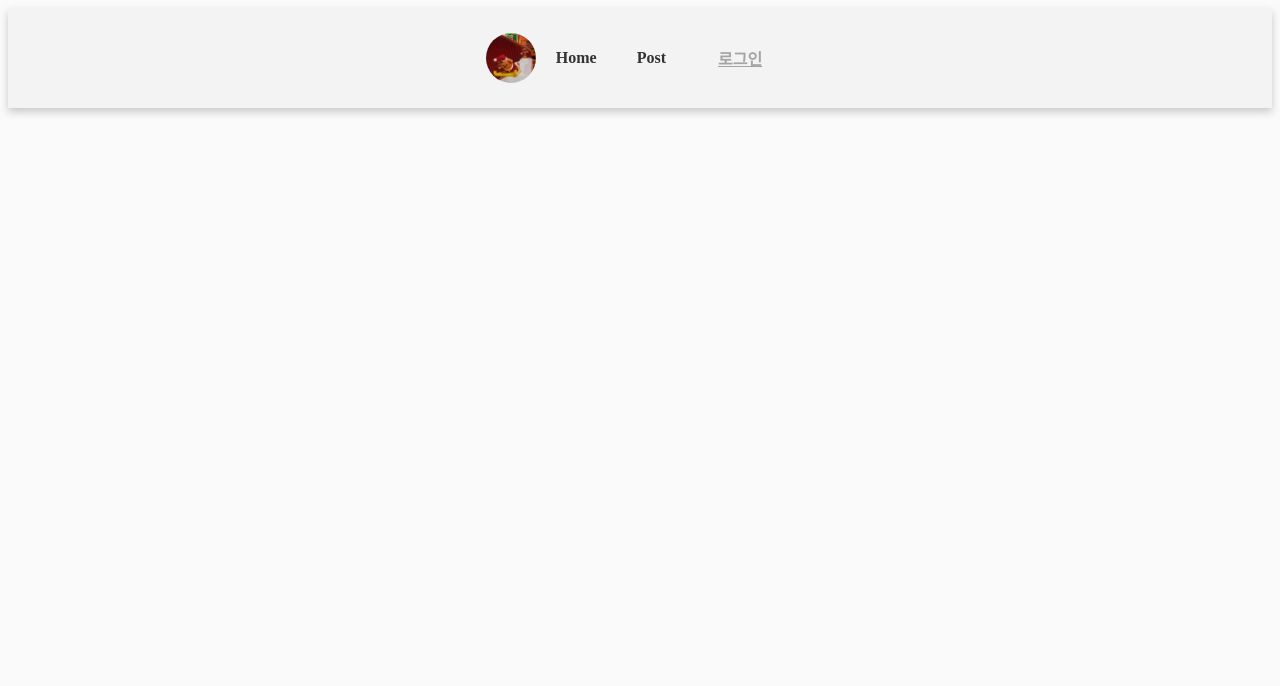
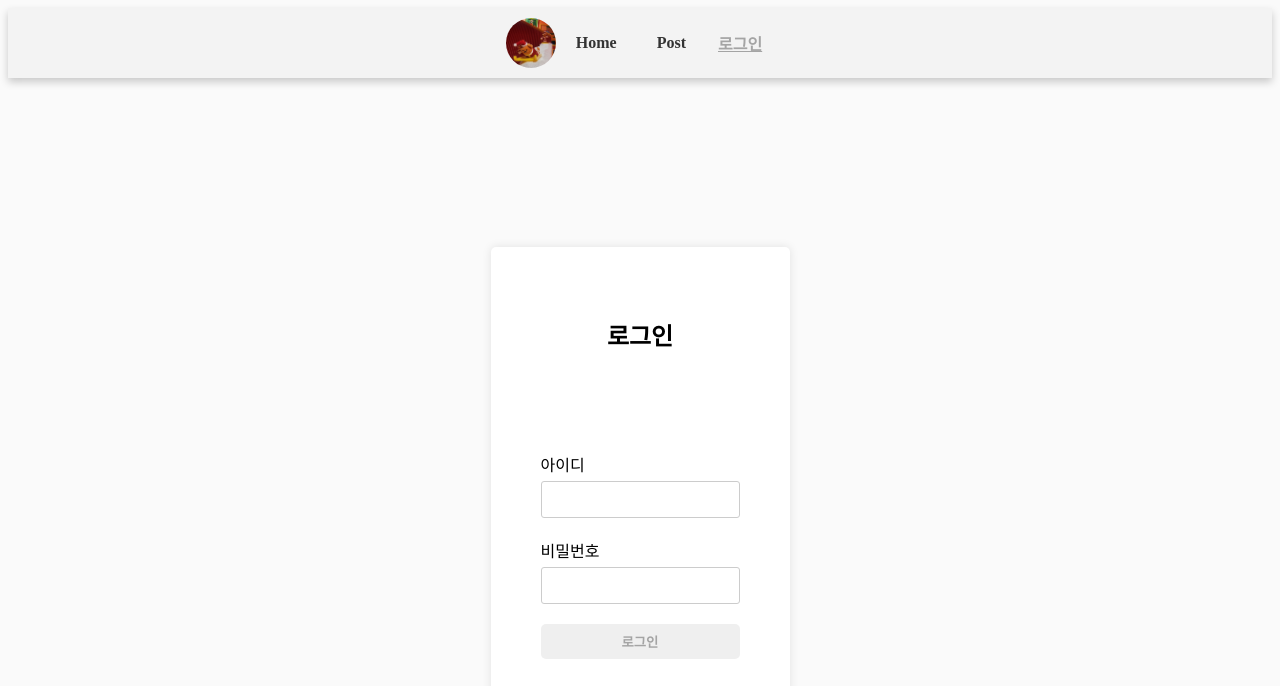
Before and after one commit to soddong/my-blog, a React (Create React App) app in the folder react-client/: page /login in a window 1280 px wide. Before the commit this address had no page. Shown: the top 686 px of the page. Built offline with nearby package versions, Linux system fonts and the light colour scheme; a web font is replaced by a local one.

Commit message:
feat: Add Login Session

```diff
--- a/react-client/src/App.js
+++ b/react-client/src/App.js
@@ -1,21 +1,24 @@
 import React from 'react';
 import { BrowserRouter as Router, Route, Routes } from 'react-router-dom';
+import { LoginProvider } from './pages/login/LoginContext';
+import Header from './components/Header';
 import Home from './pages/home/Home';
+import Login from './pages/login/Login';
 import Posts from './pages/posts/Posts';
-import Login from './pages/login/Login';
-import Header from './components/Header';
 
-function App() {
+const App = () => {
   return (
     <Router>
-      <Header />
-      <Routes>
-        <Route path="/pages/home" element={<Home />} />
-        <Route path="/pages/posts" element={<Posts />} />
-        <Route path="/pages/login" element={<Login />} />
-      </Routes>
+      <LoginProvider>
+        <Header />
+        <Routes>
+          <Route path="/home" element={<Home />} />
+          <Route path="/login" element={<Login />} />
+          <Route path="/posts" element={<Posts />} />
+        </Routes>
+      </LoginProvider>
     </Router>
   );
-}
+};
 
 export default App;
--- a/react-client/src/components/Header.js
+++ b/react-client/src/components/Header.js
@@ -1,21 +1,28 @@
 import React from 'react';
 import { Link } from 'react-router-dom';
+import { useLoginContext } from '../pages/login/LoginContext'; // 적절한 경로로 수정
 import '../css/style.css';
 import profileImage from '../assets/profile.png';
 
 const Header = () => {
+  const { loginSession, logout } = useLoginContext();
+
   return (
     <header>
       <img src={profileImage} alt="프로필 사진" />
       <nav>
         <ul>
-          <li><Link to="../pages/home" id="home">Home</Link></li>
-          <li><Link to="../pages/posts" id="post">Post</Link></li>
+          <li><Link to="/home" id="home">Home</Link></li>
+          <li><Link to="/posts" id="post">Post</Link></li>
         </ul>
       </nav>
-      <div className="login-buttone-container">
-        {/* 로그인 창 또는 버튼을 추가하세요. */}
-        <Link to="../pages/login" className="login-button">로그인</Link>
+      <div className="login-button-container">
+        {loginSession ? (
+          // 로그인 상태에 따라 버튼 변경
+          <button onClick={logout} className="login-button">로그아웃</button>
+        ) : (
+          <Link to="/login" className="login-button">로그인</Link>
+        )}
       </div>
     </header>
   );
--- a/react-client/src/pages/login/Login.js
+++ b/react-client/src/pages/login/Login.js
@@ -1,6 +1,6 @@
 import React, { useState } from 'react';
 import { useNavigate } from 'react-router-dom';
-import { loginService } from '../../service/loginService';
+import { useLoginContext } from './LoginContext';
 import '../../css/style.css';
 
 const Login = () => {
@@ -9,23 +9,20 @@ const Login = () => {
   const [errorMessage, setErrorMessage] = useState('');
 
   const navigate = useNavigate();
+  const { login } = useLoginContext();
 
   const handleLogin = async (e) => {
     e.preventDefault();
 
     try {
-      const response = await loginService.login(username, password);
+      // 로그인 로직 처리
+      login();
 
-      if (response.status === 200) {
-        // 로그인 성공 시 페이지 이동
-        navigate(-1);
-      }
-
+      // 페이지 이동
+      navigate('/home');
     } catch (error) {
       console.error('로그인 요청 중 오류 발생:', error);
       setErrorMessage('존재하지 않는 유저 정보입니다.');
-
-      // 새로운 창에 알림 띄우기
       window.alert(errorMessage);
     }
   };
--- /dev/null
+++ b/react-client/src/pages/login/LoginContext.js
@@ -0,0 +1,27 @@
+import React, { createContext, useContext, useState } from 'react';
+
+const LoginContext = createContext();
+
+export const useLoginContext = () => {
+  return useContext(LoginContext);
+};
+
+export const LoginProvider = ({ children }) => {
+  const [loginSession, setLoginSession] = useState(false);
+
+  const login = () => {
+    setLoginSession(true);
+  };
+
+  const logout = () => {
+    setLoginSession(false);
+  };
+
+  return (
+    <LoginContext.Provider value={{ loginSession, login, logout }}>
+      {children}
+    </LoginContext.Provider>
+  );
+};
+
+export default LoginContext;
```
